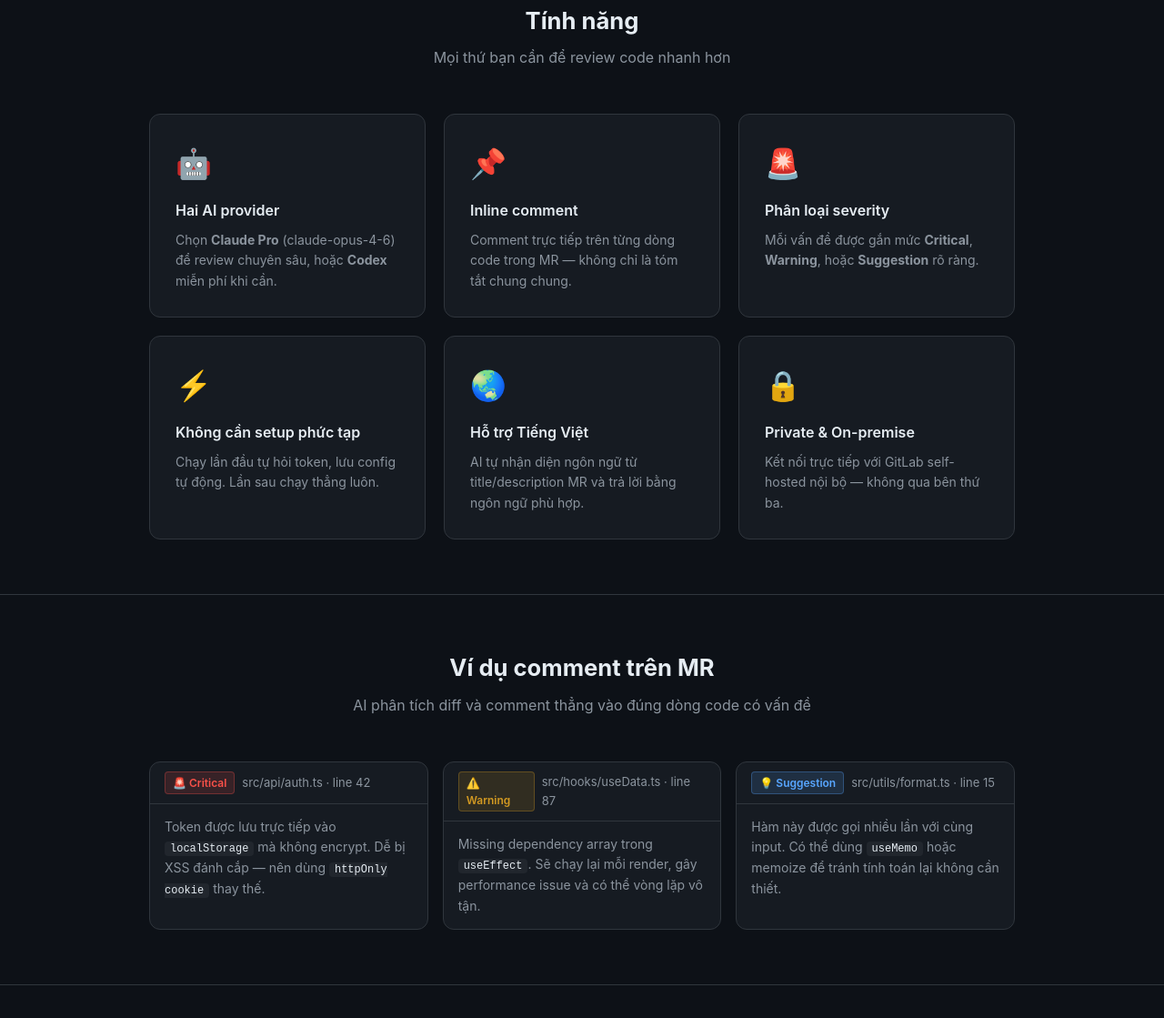
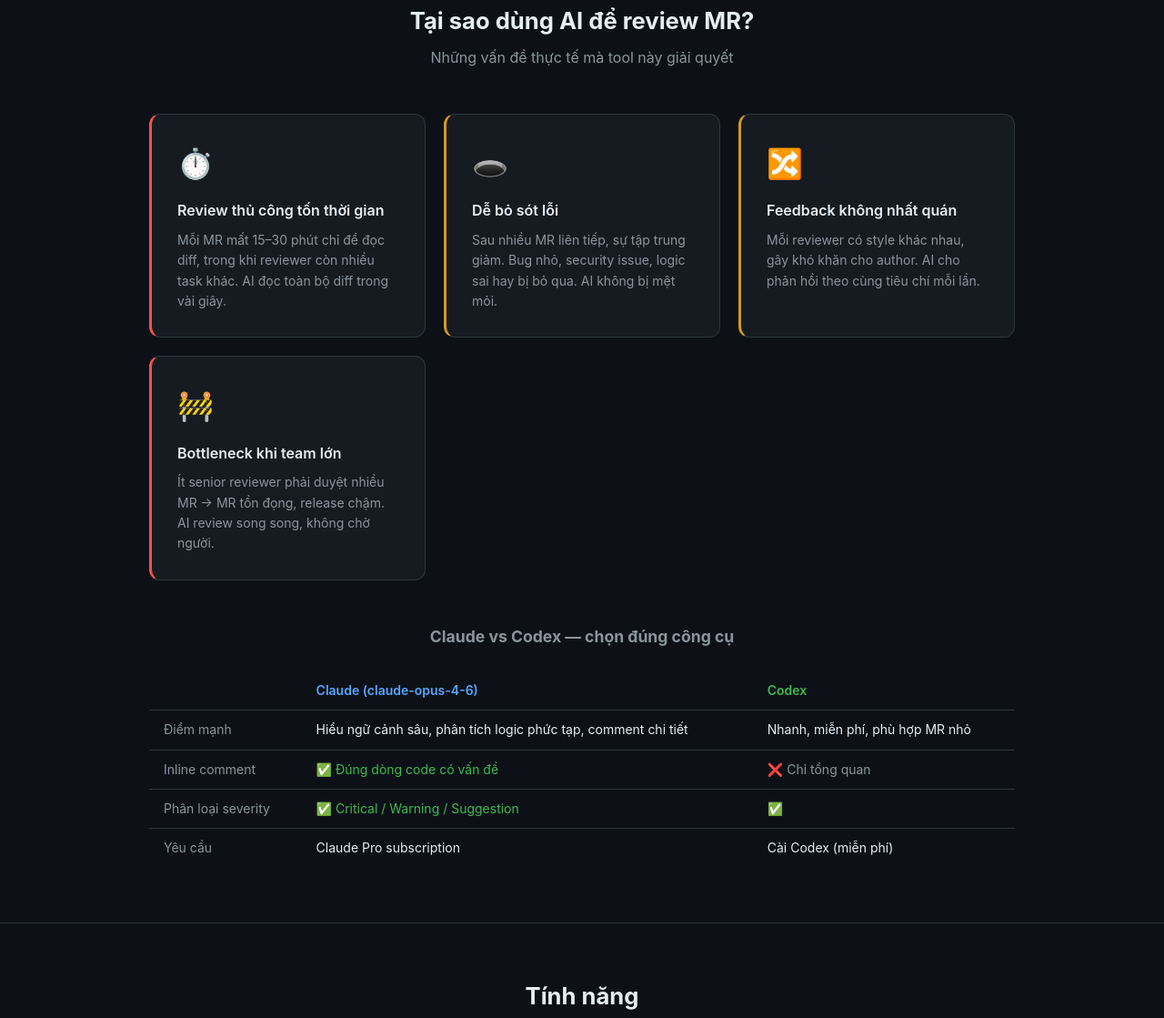
Before and after one commit to dony-omg/mr-revier.github.io, a plain HTML site: page index.html in a window 1280 px wide. Shown: the part 1275-2394 px from the top of the page at 91% size. Drawn offline with Linux system fonts and the light colour scheme.

Commit message:
Add AI benefits section for MR reviews
Added a new section explaining the benefits of using AI for MR reviews, including features and comparisons between Claude and Codex.

```diff
--- a/index.html
+++ b/index.html
@@ -339,6 +339,72 @@
 
 <hr class="divider"/>
 
+<!-- ── Why AI ── -->
+<section class="section">
+  <h2 class="section-title">Tại sao dùng AI để review MR?</h2>
+  <p class="section-sub">Những vấn đề thực tế mà tool này giải quyết</p>
+
+  <div class="features" style="margin-bottom: 48px;">
+    <div class="feature-card" style="border-left: 3px solid var(--red);">
+      <div class="feature-icon">⏱️</div>
+      <h3>Review thủ công tốn thời gian</h3>
+      <p>Mỗi MR mất 15–30 phút chỉ để đọc diff, trong khi reviewer còn nhiều task khác. AI đọc toàn bộ diff trong vài giây.</p>
+    </div>
+    <div class="feature-card" style="border-left: 3px solid var(--orange);">
+      <div class="feature-icon">🕳️</div>
+      <h3>Dễ bỏ sót lỗi</h3>
+      <p>Sau nhiều MR liên tiếp, sự tập trung giảm. Bug nhỏ, security issue, logic sai hay bị bỏ qua. AI không bị mệt mỏi.</p>
+    </div>
+    <div class="feature-card" style="border-left: 3px solid var(--orange);">
+      <div class="feature-icon">🔀</div>
+      <h3>Feedback không nhất quán</h3>
+      <p>Mỗi reviewer có style khác nhau, gây khó khăn cho author. AI cho phản hồi theo cùng tiêu chí mỗi lần.</p>
+    </div>
+    <div class="feature-card" style="border-left: 3px solid var(--red);">
+      <div class="feature-icon">🚧</div>
+      <h3>Bottleneck khi team lớn</h3>
+      <p>Ít senior reviewer phải duyệt nhiều MR → MR tồn đọng, release chậm. AI review song song, không chờ người.</p>
+    </div>
+  </div>
+
+  <h3 style="text-align:center; margin-bottom: 24px; font-size: 1.1rem; color: var(--muted);">Claude vs Codex — chọn đúng công cụ</h3>
+  <div style="overflow-x:auto;">
+    <table style="width:100%; border-collapse:collapse; font-size:14px;">
+      <thead>
+        <tr style="border-bottom: 1px solid var(--border);">
+          <th style="padding:10px 16px; text-align:left; color:var(--muted); font-weight:600;"></th>
+          <th style="padding:10px 16px; text-align:left; color:var(--accent); font-weight:600;">Claude (claude-opus-4-6)</th>
+          <th style="padding:10px 16px; text-align:left; color:var(--green); font-weight:600;">Codex</th>
+        </tr>
+      </thead>
+      <tbody>
+        <tr style="border-bottom: 1px solid var(--border);">
+          <td style="padding:10px 16px; color:var(--muted);">Điểm mạnh</td>
+          <td style="padding:10px 16px;">Hiểu ngữ cảnh sâu, phân tích logic phức tạp, comment chi tiết</td>
+          <td style="padding:10px 16px;">Nhanh, miễn phí, phù hợp MR nhỏ</td>
+        </tr>
+        <tr style="border-bottom: 1px solid var(--border);">
+          <td style="padding:10px 16px; color:var(--muted);">Inline comment</td>
+          <td style="padding:10px 16px; color:var(--green);">✅ Đúng dòng code có vấn đề</td>
+          <td style="padding:10px 16px; color:var(--muted);">❌ Chỉ tổng quan</td>
+        </tr>
+        <tr style="border-bottom: 1px solid var(--border);">
+          <td style="padding:10px 16px; color:var(--muted);">Phân loại severity</td>
+          <td style="padding:10px 16px; color:var(--green);">✅ Critical / Warning / Suggestion</td>
+          <td style="padding:10px 16px; color:var(--green);">✅</td>
+        </tr>
+        <tr>
+          <td style="padding:10px 16px; color:var(--muted);">Yêu cầu</td>
+          <td style="padding:10px 16px;">Claude Pro subscription</td>
+          <td style="padding:10px 16px;">Cài Codex (miễn phí)</td>
+        </tr>
+      </tbody>
+    </table>
+  </div>
+</section>
+
+<hr class="divider"/>
+
 <!-- ── Features ── -->
 <section class="section">
   <h2 class="section-title">Tính năng</h2>
@@ -427,6 +493,7 @@
       <div class="step-body">
         <h3>Tạo GitLab Personal Access Token</h3>
         <p>Vào <a href="https://gitlab.kyanon.digital/-/user_settings/personal_access_tokens" target="_blank">GitLab → Access Tokens</a>, tạo token với scope <strong>api</strong>. Copy token (dạng <code>glpat-...</code>).</p>
+        <p style="margin-top:10px">Tùy chọn: Cài <strong>Codex</strong> (miễn phí) — <a href="https://developers.openai.com/codex/app/windows/" target="_blank">Tải Codex cho Windows</a> hoặc <strong>Claude Code</strong> (Claude Pro) — <a href="https://claude.ai/download" target="_blank">Tải Claude Code</a>.</p>
       </div>
     </div>
 
@@ -437,13 +504,13 @@
         <p><strong>macOS / Linux:</strong></p>
         <div class="code-block">
           <button class="copy-btn" onclick="copyCode(this)">Copy</button>
-          bash &lt;(curl -s https://gitlab.kyanon.digital/shiva/tool/mr-reviewer/-/raw/main/setup.sh)
+          curl -s -H "PRIVATE-TOKEN: &lt;your-gitlab-token&gt;" "https://gitlab.kyanon.digital/api/v4/projects/shiva%2Ftool%2Fmr-reviewer/repository/files/setup.sh/raw?ref=main" -o /tmp/mr-setup.sh &amp;&amp; bash /tmp/mr-setup.sh
         </div>
         <br/>
         <p><strong>Windows (PowerShell):</strong></p>
         <div class="code-block">
           <button class="copy-btn" onclick="copyCode(this)">Copy</button>
-          powershell -ExecutionPolicy Bypass -Command "Invoke-WebRequest https://gitlab.kyanon.digital/shiva/tool/mr-reviewer/-/raw/main/setup.ps1 -OutFile $env:TEMP\setup.ps1; &amp; $env:TEMP\setup.ps1"
+          $token="&lt;your-gitlab-token&gt;"; Invoke-WebRequest -Headers @{"PRIVATE-TOKEN"=$token} "https://gitlab.kyanon.digital/api/v4/projects/shiva%2Ftool%2Fmr-reviewer/repository/files/setup.ps1/raw?ref=main" -OutFile "$env:TEMP\setup.ps1"; &amp; "$env:TEMP\setup.ps1"
         </div>
       </div>
     </div>
@@ -452,9 +519,16 @@
       <div class="step-num">3</div>
       <div class="step-body">
         <h3>Review MR đầu tiên</h3>
+        <p><strong>Nếu đã cài binary (sau setup script):</strong></p>
         <div class="code-block">
           <button class="copy-btn" onclick="copyCode(this)">Copy</button>
           mr-review https://gitlab.kyanon.digital/group/project/-/merge_requests/123
+        </div>
+        <br/>
+        <p><strong>Hoặc dùng npx (không cần cài):</strong></p>
+        <div class="code-block">
+          <button class="copy-btn" onclick="copyCode(this)">Copy</button>
+          npx @shiva/mr-reviewer https://gitlab.kyanon.digital/group/project/-/merge_requests/123
         </div>
       </div>
     </div>
```
